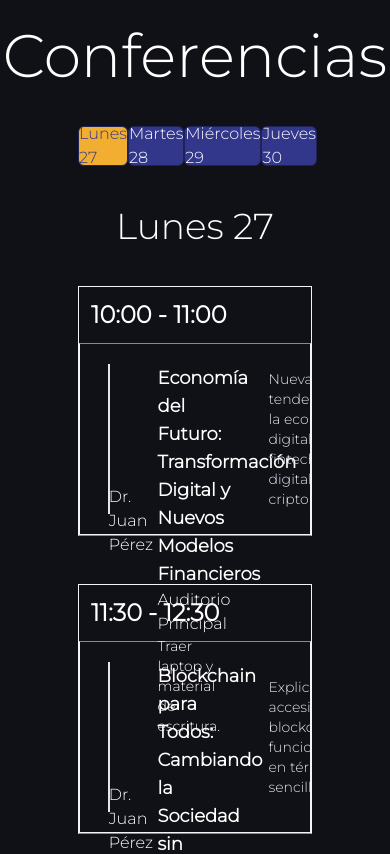
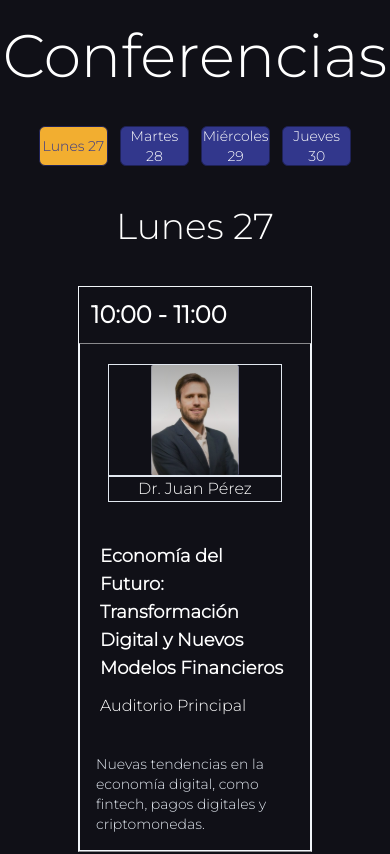
Before and after one commit to erickperejil/Congreso-Universitario-Frontend, a Next.js app: page / in a window 390 px wide. Shown: the part 5140-5994 px from the top of the page. Built offline with nearby package versions, Linux system fonts and the light colour scheme.

Commit message:
conferencias responsive

```diff
--- a/src/components/cronograma.tsx
+++ b/src/components/cronograma.tsx
@@ -331,33 +331,33 @@ const ConferenciaComponent: FC<ConferenciaProps> = ({ conferencia }) => {
       <div className="w-full h-14 flex items-center text-2xl p-3 font-bold">
         {conferencia.horario}
       </div>
-      <div id="conferencia" className="w-full border border-slate-100 border-t-[#ffffff82] h-48 flex">
+      <div id="conferencia" className="w-full border border-slate-100 border-t-[#ffffff82] lg:h-48 lg:flex">
         <div
           id="hora"
-          className="p-5 px-7 w-1/4 flex flex-col items-center justify-center"
+          className="p-5 px-7 lg:w-1/4 flex flex-col items-center justify-center"
         >
-          <div className="relative w-full h-[80%] border border-slate-200">
+          <div className="relative w-full lg:h-[80%] h-28 border border-slate-200">
             <Image
               src={conferencia.expositor.imagen}
               alt={conferencia.expositor.nombre}
               fill
-              className="object-cover object-top"
+              className="object-contain object-top"
             />
           </div>
           <div className="border border-slate-200 w-full h-[20%] text-center">
             {conferencia.expositor.nombre}
           </div>
         </div>
-        <div id="data" className="w-2/4 flex flex-col p-5">
+        <div id="data" className="lg:w-2/4 flex flex-col p-5">
           <h2 className="text-lg font-bold">{conferencia.titulo}</h2>
-          <div className="text-base">{conferencia.lugar}</div>
-          {conferencia.requerimientos && (
+          <div className="text-base mt-3">{conferencia.lugar}</div>
+          {/* {conferencia.requerimientos && (
             <div className="text-sm">{conferencia.requerimientos}</div>
-          )}
+          )} */}
         </div>
         <div
           id="datosImportantes"
-          className="overflow-hidden w-1/4 relative p-4 cursor-pointer flex items-center"
+          className="overflow-hidden lg:w-1/4 relative p-4 cursor-pointer flex items-center"
           onClick={() =>
             setIndex((prev) => (prev + 1) % conferencia.datosImportantes.length)
           }
@@ -397,12 +397,12 @@ export default function Cronograma() {
   return (
     <div className="my-16 w-full flex flex-col items-center">
       <h2 className="text-6xl mb-10">Conferencias</h2>
-      <div className="flex w-3/5 justify-between">
+      <div className="flex lg:w-3/5 w-4/5 justify-between">
         {dias.map((dia) => (
           <div
             key={dia.fecha}
             onClick={() => setDiaSeleccionado(dia.fecha)}
-            className={`border border-[#1f2257] w-44 flex rounded-md h-10 items-center justify-center transition-all duration-300 cursor-pointer ${
+            className={`border border-[#1f2257] w-[22%] lg:text-base text-sm text-center flex rounded-md h-10 items-center justify-center transition-all duration-300 cursor-pointer ${
               diaSeleccionado === dia.fecha
                 ? "bg-[#F2AE30] text-[#32378C]"
                 : "bg-[#32378C] hover:bg-[#F2AE30] hover:text-[#32378C]"
```
